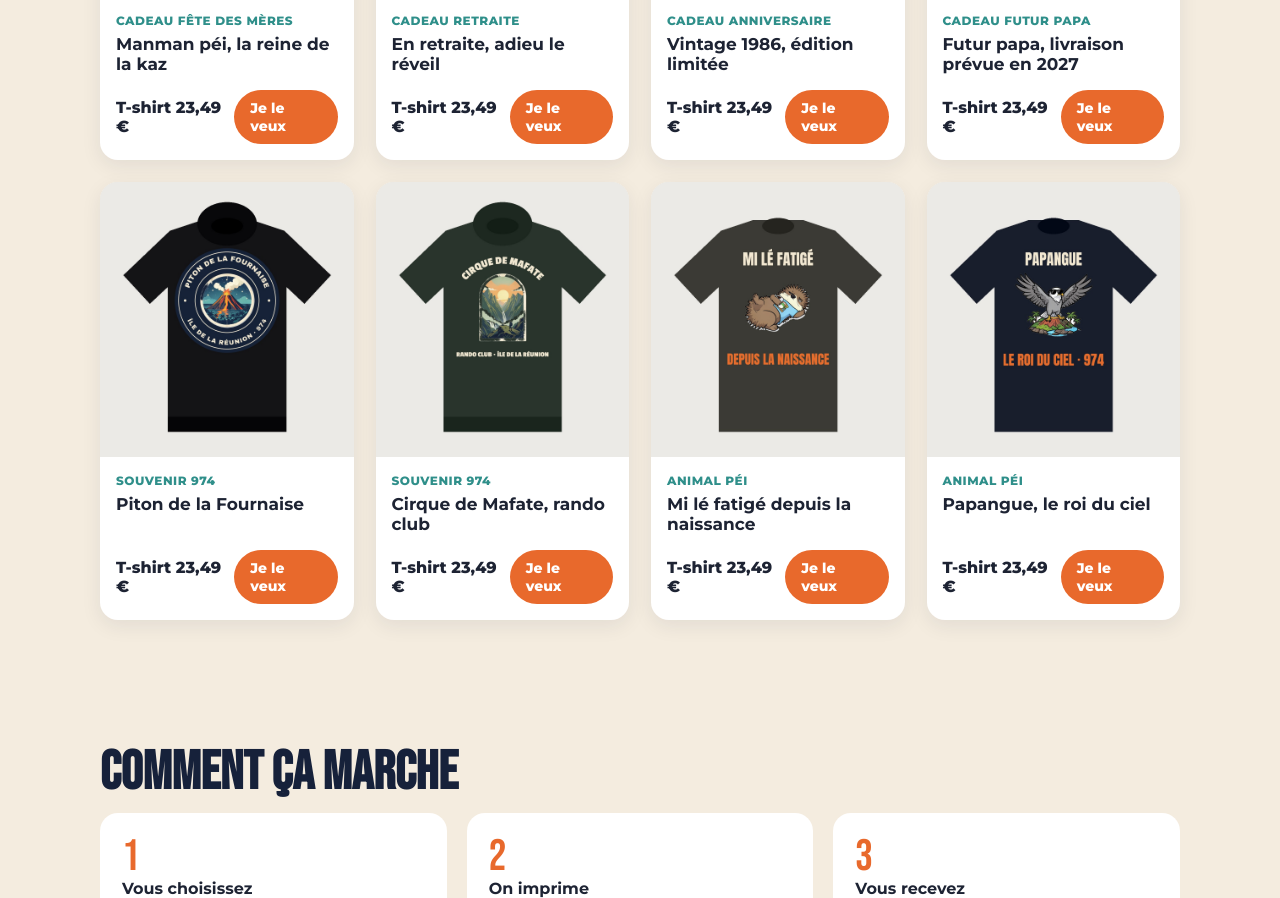
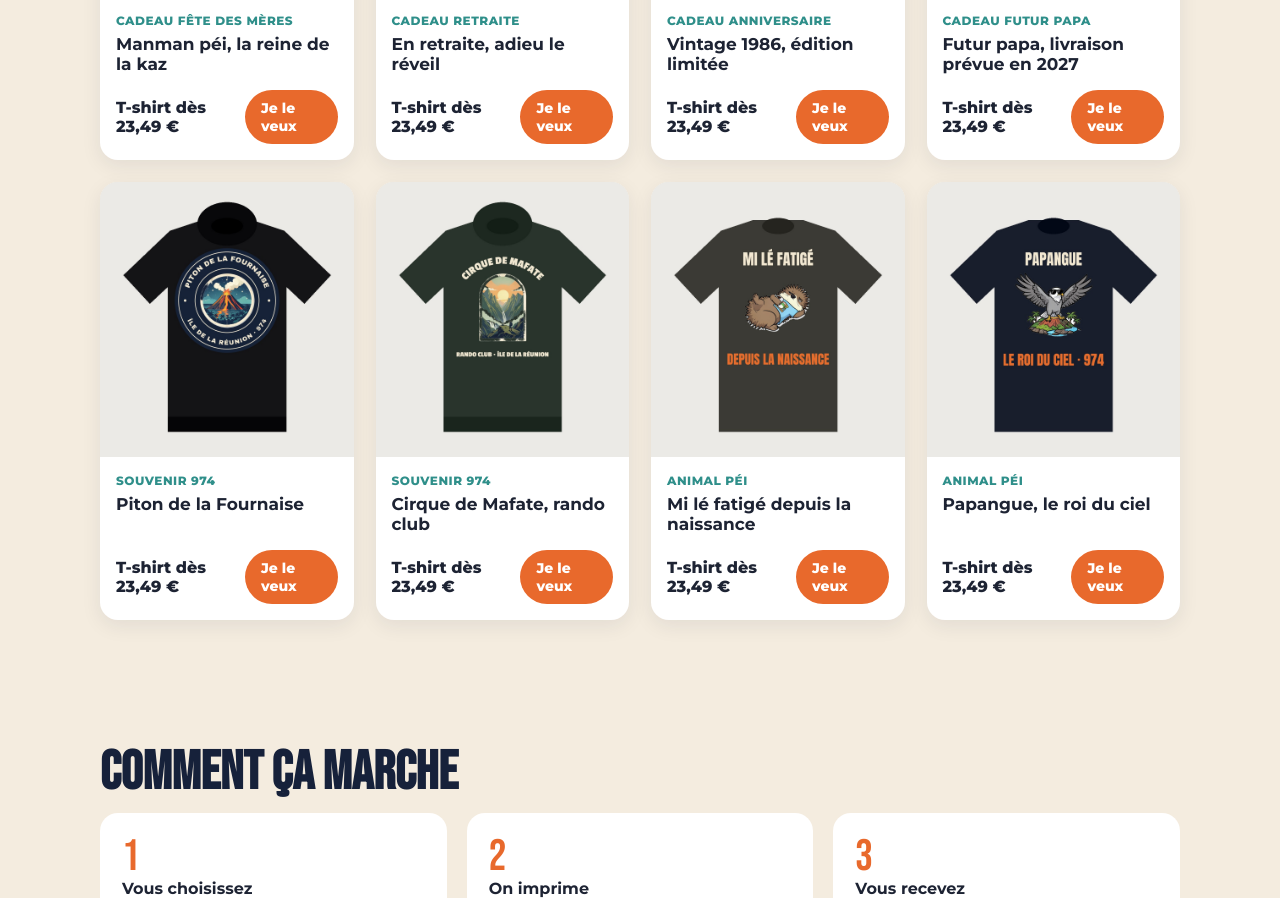
Before and after one commit to lekiosque-fr/boutique, a plain HTML site: page index.html in a window 1280 px wide. Shown: the part 1155-2053 px from the top of the page. Drawn offline with Linux system fonts and the light colour scheme.

Commit message:
Prix juste sur chaque modèle

```diff
--- a/index.html
+++ b/index.html
@@ -67,14 +67,14 @@ footer{background:var(--marine);color:var(--creme);text-align:center;padding:30p
   <button class="actif" data-f="tout">Tout</button><button data-f="cadeau">Cadeaux</button><button data-f="souvenir">Souvenirs 974</button><button data-f="animal">Animaux péi</button>
  </div>
  <div class="grille">
-  <div class="produit" data-c="cadeau"><img src="m1_maquette.jpg" alt="T-shirt Manman péi" loading="lazy"><div class="info"><span class="tag">Cadeau fête des mères</span><b>Manman péi, la reine de la kaz</b><div class="prix"><span>T-shirt 23,49 €</span><a class="btn" href="https://lekiosque.myspreadshop.fr/manman+pei+la+reine+de+la+kaz+974-A328b8ef22033c1df">Je le veux</a></div></div></div>
-  <div class="produit" data-c="cadeau"><img src="m2_maquette.jpg" alt="T-shirt En retraite" loading="lazy"><div class="info"><span class="tag">Cadeau retraite</span><b>En retraite, adieu le réveil</b><div class="prix"><span>T-shirt 23,49 €</span><a class="btn" href="https://lekiosque.myspreadshop.fr/en+retraite+adieu+le+reveil+974-A328b8ef4e3c91345">Je le veux</a></div></div></div>
-  <div class="produit" data-c="cadeau"><img src="m3_maquette.jpg" alt="T-shirt Vintage 1986" loading="lazy"><div class="info"><span class="tag">Cadeau anniversaire</span><b>Vintage 1986, édition limitée</b><div class="prix"><span>T-shirt 23,49 €</span><a class="btn" href="https://lekiosque.myspreadshop.fr/vintage+1986+edition+limitee+974-A328ba04be8316f2a">Je le veux</a></div></div></div>
-  <div class="produit" data-c="cadeau"><img src="m4_maquette.jpg" alt="T-shirt Futur papa" loading="lazy"><div class="info"><span class="tag">Cadeau futur papa</span><b>Futur papa, livraison prévue en 2027</b><div class="prix"><span>T-shirt 23,49 €</span><a class="btn" href="https://lekiosque.myspreadshop.fr/futur+papa+livraison+prevue+en+2027-A328ba04dccd83da6">Je le veux</a></div></div></div>
-  <div class="produit" data-c="souvenir"><img src="m5_maquette.jpg" alt="T-shirt Piton de la Fournaise" loading="lazy"><div class="info"><span class="tag">Souvenir 974</span><b>Piton de la Fournaise</b><div class="prix"><span>T-shirt 23,49 €</span><a class="btn" href="https://lekiosque.myspreadshop.fr/piton+de+la+fournaise+ile+de+la+reunion-A328b8ef203a1e660">Je le veux</a></div></div></div>
-  <div class="produit" data-c="souvenir"><img src="m6_maquette.jpg" alt="T-shirt Cirque de Mafate" loading="lazy"><div class="info"><span class="tag">Souvenir 974</span><b>Cirque de Mafate, rando club</b><div class="prix"><span>T-shirt 23,49 €</span><a class="btn" href="https://lekiosque.myspreadshop.fr/cirque+de+mafate+rando+club+reunion-A328b8ef32cf6a0dd">Je le veux</a></div></div></div>
-  <div class="produit" data-c="animal"><img src="m7_maquette.jpg" alt="T-shirt Mi lé fatigé" loading="lazy"><div class="info"><span class="tag">Animal péi</span><b>Mi lé fatigé depuis la naissance</b><div class="prix"><span>T-shirt 23,49 €</span><a class="btn" href="https://lekiosque.myspreadshop.fr/mi+le+fatige+le+tangue+pei-A328b8ef1cd68a800">Je le veux</a></div></div></div>
-  <div class="produit" data-c="animal"><img src="m8_maquette.jpg" alt="T-shirt Papangue" loading="lazy"><div class="info"><span class="tag">Animal péi</span><b>Papangue, le roi du ciel</b><div class="prix"><span>T-shirt 23,49 €</span><a class="btn" href="https://lekiosque.myspreadshop.fr/papangue+le+roi+du+ciel+974-A328b8ef36428c496">Je le veux</a></div></div></div>
+  <div class="produit" data-c="cadeau"><img src="m1_maquette.jpg" alt="T-shirt Manman péi" loading="lazy"><div class="info"><span class="tag">Cadeau fête des mères</span><b>Manman péi, la reine de la kaz</b><div class="prix"><span>T-shirt dès 23,49 €</span><a class="btn" href="https://lekiosque.myspreadshop.fr/manman+pei+la+reine+de+la+kaz+974-A328b8ef22033c1df">Je le veux</a></div></div></div>
+  <div class="produit" data-c="cadeau"><img src="m2_maquette.jpg" alt="T-shirt En retraite" loading="lazy"><div class="info"><span class="tag">Cadeau retraite</span><b>En retraite, adieu le réveil</b><div class="prix"><span>T-shirt dès 23,49 €</span><a class="btn" href="https://lekiosque.myspreadshop.fr/en+retraite+adieu+le+reveil+974-A328b8ef4e3c91345">Je le veux</a></div></div></div>
+  <div class="produit" data-c="cadeau"><img src="m3_maquette.jpg" alt="T-shirt Vintage 1986" loading="lazy"><div class="info"><span class="tag">Cadeau anniversaire</span><b>Vintage 1986, édition limitée</b><div class="prix"><span>T-shirt dès 23,49 €</span><a class="btn" href="https://lekiosque.myspreadshop.fr/vintage+1986+edition+limitee+974-A328ba04be8316f2a">Je le veux</a></div></div></div>
+  <div class="produit" data-c="cadeau"><img src="m4_maquette.jpg" alt="T-shirt Futur papa" loading="lazy"><div class="info"><span class="tag">Cadeau futur papa</span><b>Futur papa, livraison prévue en 2027</b><div class="prix"><span>T-shirt dès 23,49 €</span><a class="btn" href="https://lekiosque.myspreadshop.fr/futur+papa+livraison+prevue+en+2027-A328ba04dccd83da6">Je le veux</a></div></div></div>
+  <div class="produit" data-c="souvenir"><img src="m5_maquette.jpg" alt="T-shirt Piton de la Fournaise" loading="lazy"><div class="info"><span class="tag">Souvenir 974</span><b>Piton de la Fournaise</b><div class="prix"><span>T-shirt dès 23,49 €</span><a class="btn" href="https://lekiosque.myspreadshop.fr/piton+de+la+fournaise+ile+de+la+reunion-A328b8ef203a1e660">Je le veux</a></div></div></div>
+  <div class="produit" data-c="souvenir"><img src="m6_maquette.jpg" alt="T-shirt Cirque de Mafate" loading="lazy"><div class="info"><span class="tag">Souvenir 974</span><b>Cirque de Mafate, rando club</b><div class="prix"><span>T-shirt dès 23,49 €</span><a class="btn" href="https://lekiosque.myspreadshop.fr/cirque+de+mafate+rando+club+reunion-A328b8ef32cf6a0dd">Je le veux</a></div></div></div>
+  <div class="produit" data-c="animal"><img src="m7_maquette.jpg" alt="T-shirt Mi lé fatigé" loading="lazy"><div class="info"><span class="tag">Animal péi</span><b>Mi lé fatigé depuis la naissance</b><div class="prix"><span>T-shirt dès 23,49 €</span><a class="btn" href="https://lekiosque.myspreadshop.fr/mi+le+fatige+le+tangue+pei-A328b8ef1cd68a800">Je le veux</a></div></div></div>
+  <div class="produit" data-c="animal"><img src="m8_maquette.jpg" alt="T-shirt Papangue" loading="lazy"><div class="info"><span class="tag">Animal péi</span><b>Papangue, le roi du ciel</b><div class="prix"><span>T-shirt dès 23,49 €</span><a class="btn" href="https://lekiosque.myspreadshop.fr/papangue+le+roi+du+ciel+974-A328b8ef36428c496">Je le veux</a></div></div></div>
  </div>
 </section>
 
```
